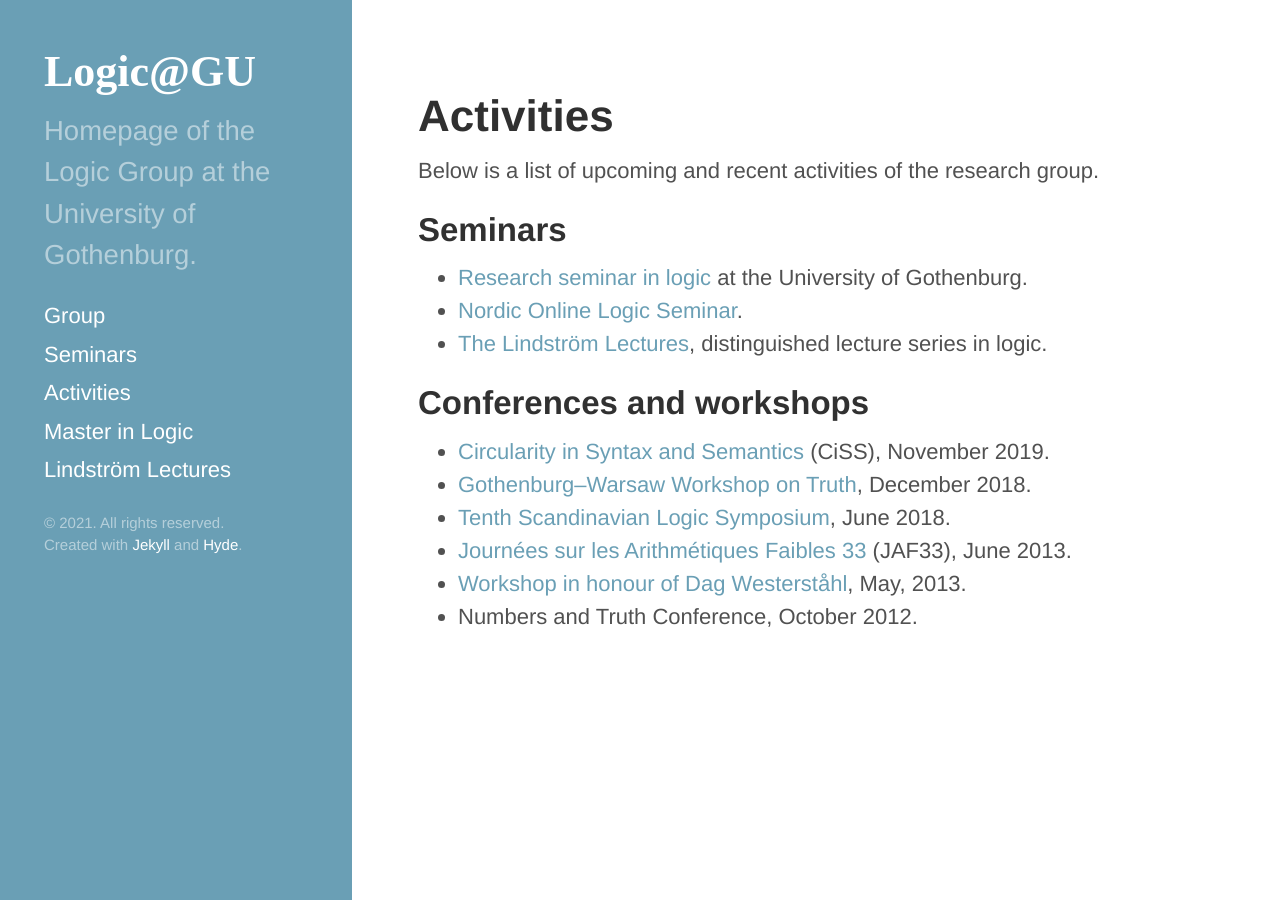
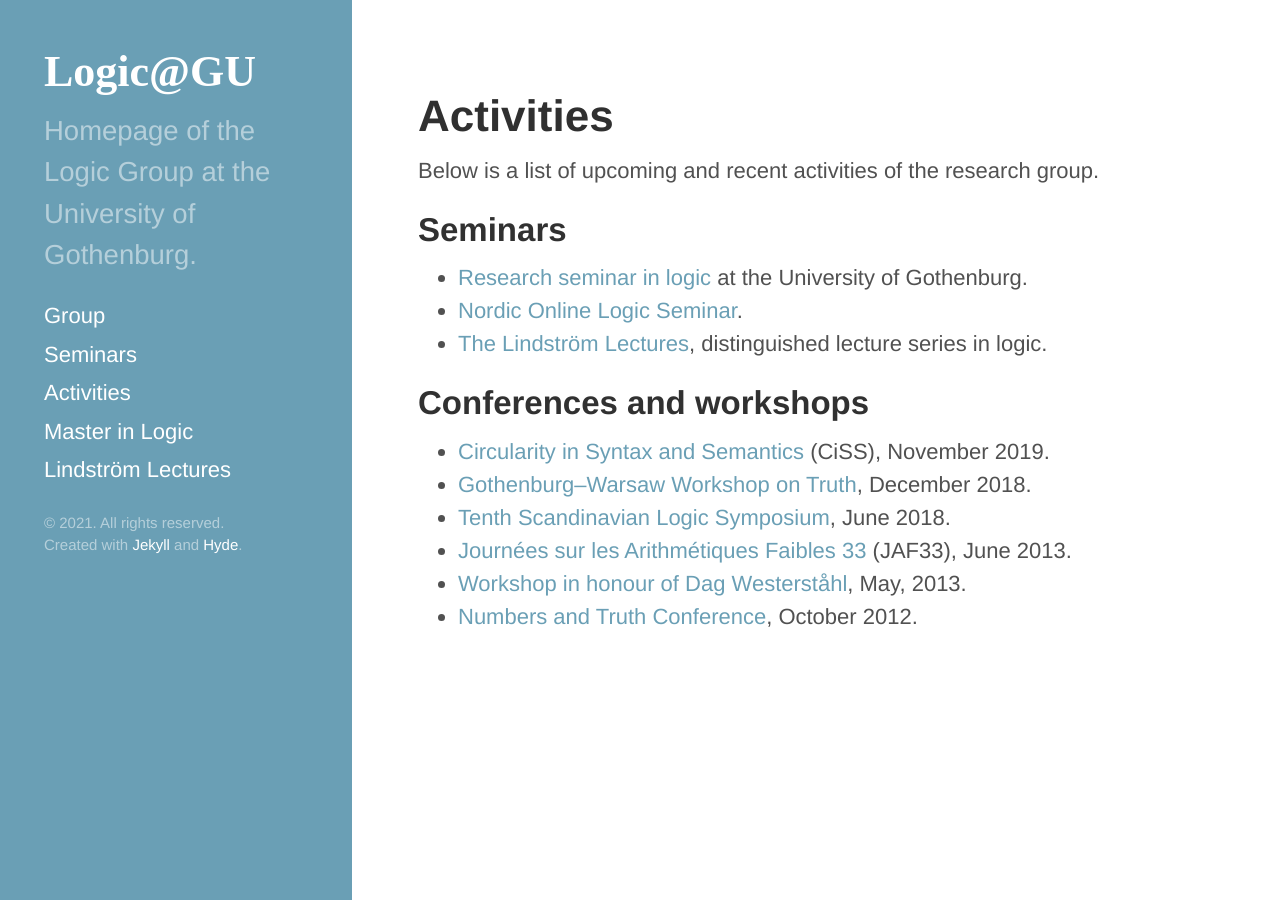
Before and after one commit to greleigh/Logic-GU, a Jekyll site: the page built from _pages/activities.md, in a window 1280 px wide. Built offline with Jekyll 4.4.1, drawn with Linux system fonts in a browser that asks for light colours; some web fonts are replaced; some of the changed lines change nothing that is shown.

Commit message:
Update activities.md

```diff
--- a/_pages/activities.md
+++ b/_pages/activities.md
@@ -3,7 +3,7 @@ layout: page
 title: Activities
 permalink: activities
 ---
-
+{% assign nat = "http://nat.morot.org" %}
 Below is a list of upcoming and recent activities of the research group.
 
 ## Seminars
@@ -19,4 +19,4 @@ Below is a list of upcoming and recent activities of the research group.
 - [Tenth Scandinavian Logic Symposium]({% link  _events/2018-06-11-sls2018.md %}), June 2018.
 - [Journées sur les Arithmétiques Faibles 33]({% link _events/2014-06-16-jaf33.md %}) (JAF33), June 2013.
 - [Workshop in honour of Dag Westerståhl]({% link _events/2013-05-03-westerstahl-workshop.md %}), May, 2013.
-- Numbers and Truth Conference, October 2012.
+- [Numbers and Truth Conference]({{ nat }}), October 2012.
```
